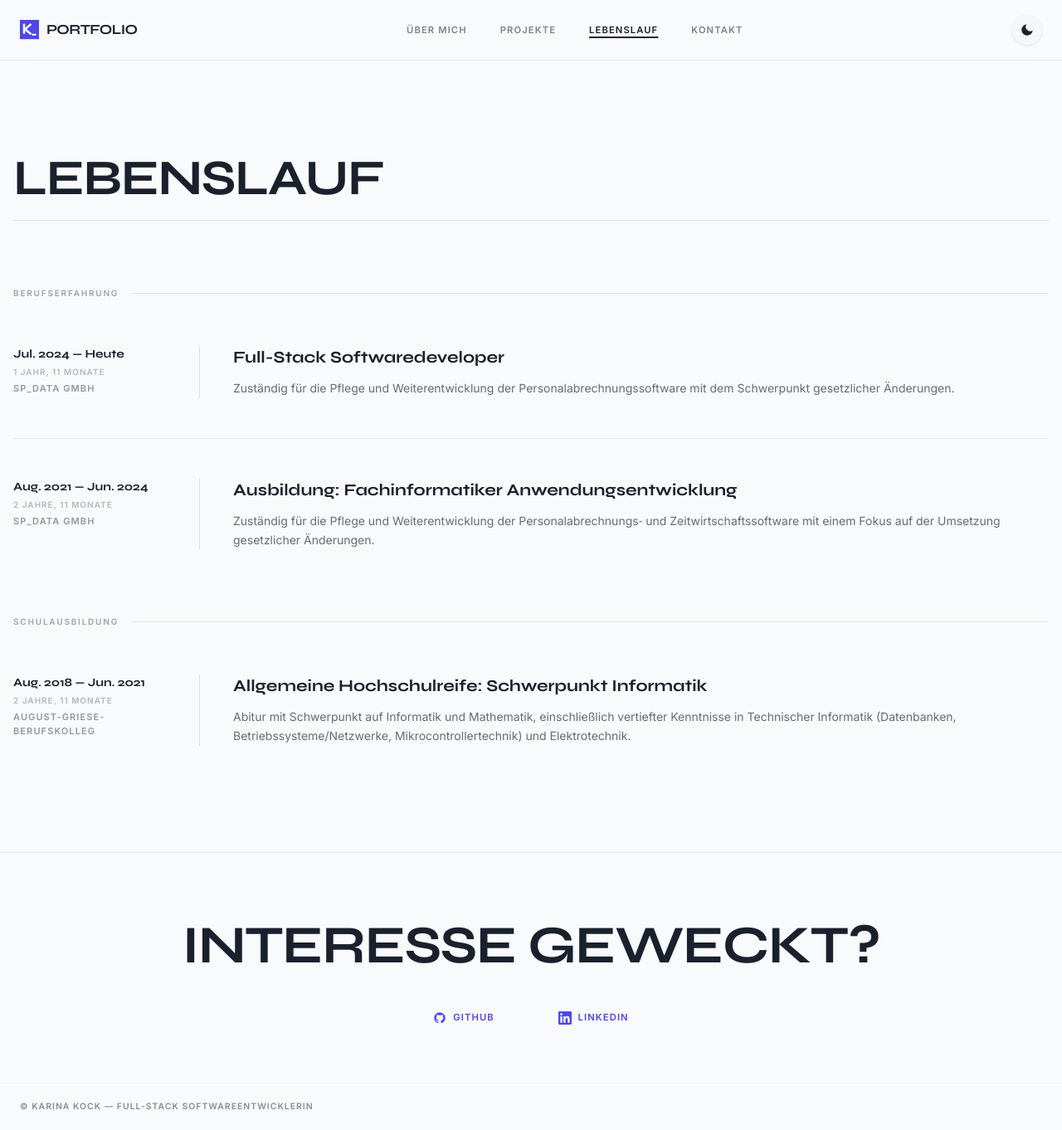
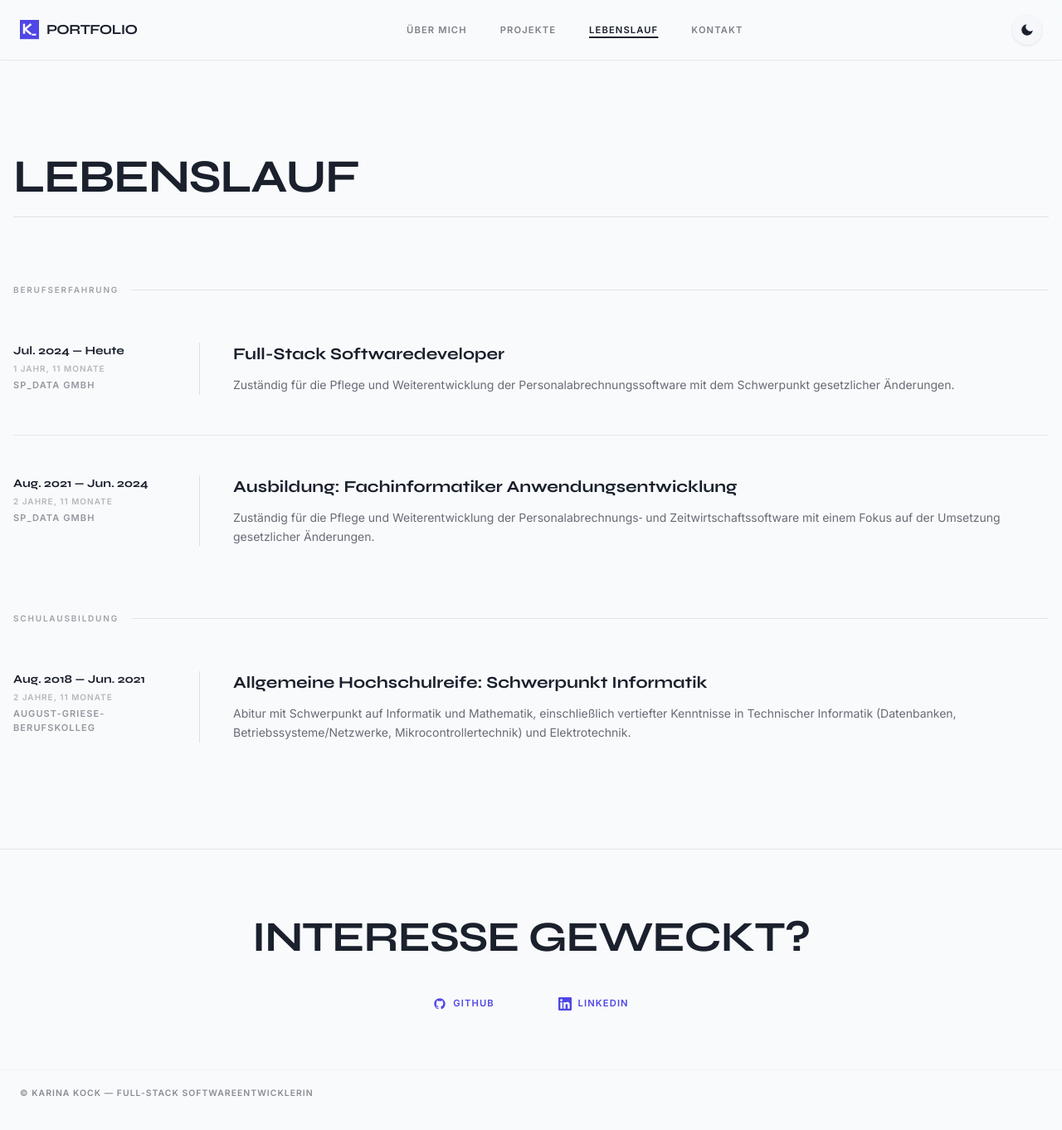
Before and after one commit to Sevynidd/Portfolio, an Angular app: page /cv in a window 1280 px wide. Shown: the whole page at 83% size. Built offline with nearby package versions, Linux system fonts and the light colour scheme.

Commit message:
Refine homepage typography
This change reduces the hero and section heading sizes on the home page and shared styling to create a tighter, more balanced layout across screen sizes. The goal is to improve readability and maintain a cleaner visual hierarchy without overwhelming the landing page.

```diff
--- a/src/app/pages/home.component.html
+++ b/src/app/pages/home.component.html
@@ -13,7 +13,7 @@
       Full-Stack Softwareentwicklerin · SP_Data GmbH
     </div>
 
-    <h1 class="display-font text-7xl md:text-8xl font-bold leading-[0.85] tracking-tight mb-8">
+    <h1 class="display-font text-6xl md:text-7xl font-bold leading-[0.85] tracking-tight mb-8">
       HEY! <br> ICH BIN KARINA.
     </h1>
 
--- a/src/styles.css
+++ b/src/styles.css
@@ -228,7 +228,7 @@ h1, h2, h3, h4, h5, h6, .display-font {
 
 .footer-cta-headline {
   font-family: 'Syne', sans-serif;
-  font-size: clamp(1.5rem, 5vw, 4rem);
+  font-size: clamp(1.25rem, 4vw, 3.5rem);
   font-weight: 700;
   line-height: 1;
   margin: 0 0 2.5rem;
@@ -306,7 +306,7 @@ h1, h2, h3, h4, h5, h6, .display-font {
 }
 
 .page-heading {
-  font-size: 3rem;
+  font-size: 2.75rem;
   font-weight: 700;
   letter-spacing: -0.025em;
   line-height: 1;
@@ -315,7 +315,7 @@ h1, h2, h3, h4, h5, h6, .display-font {
 
 @media (min-width: 768px) {
   .page-heading {
-    font-size: 3.75rem;
+    font-size: 3.5rem;
   }
 }
 
```
